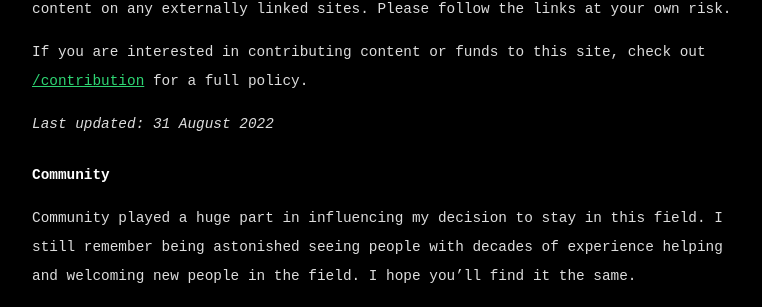
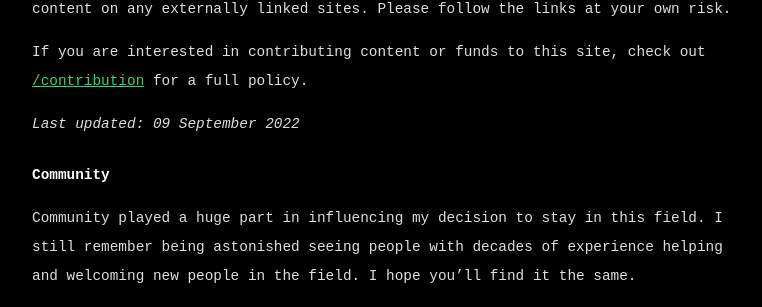
Before and after one commit to tanto259/securitypuppy, a Jekyll site: the page built from pages/links.md, in a window 1280 px wide and 900 px high. Shown: the part 268-575 px from the top of the window, without its empty margins (258-1020 px from the left). Built offline with Jekyll 4.4.1, drawn with Linux system fonts in a browser that asks for light colours; some web fonts are replaced.

```diff
--- a/pages/links.md
+++ b/pages/links.md
@@ -13,7 +13,7 @@
 
 If you are interested in contributing content or funds to this site, check out [/contribution]({{ '/contribution' | absolute_url }}) for a full policy.
 
-*Last updated: 31 August 2022*
+*Last updated: 09 September 2022*
 
 ### Community
 
```
Also changed, not shown: other parts of pages/links.md (+1 -0 lines).
